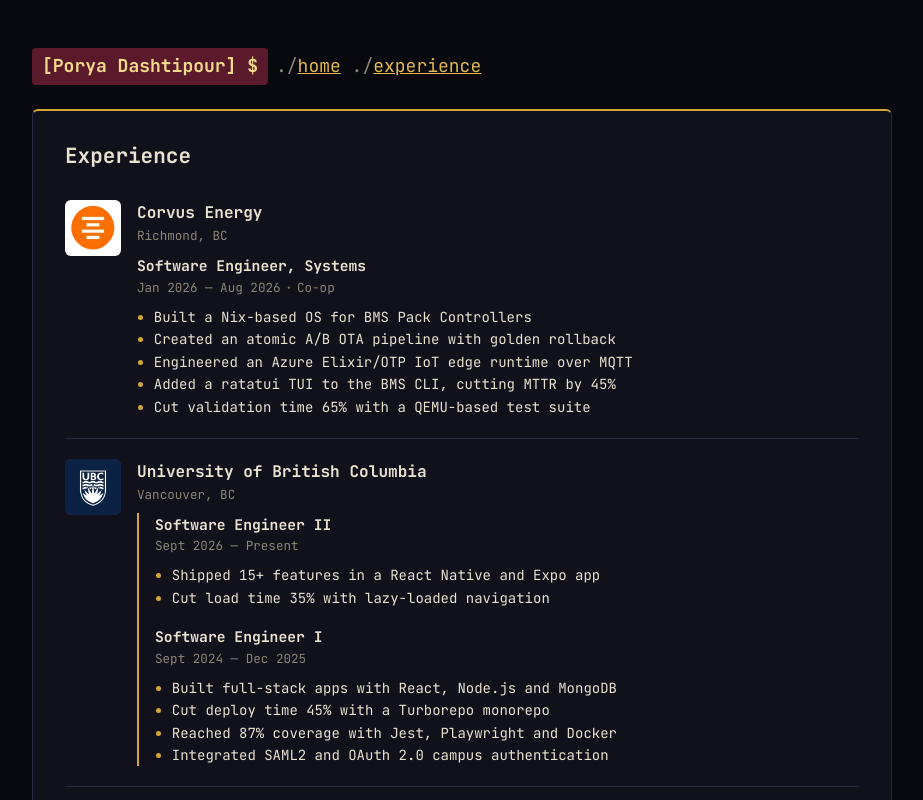
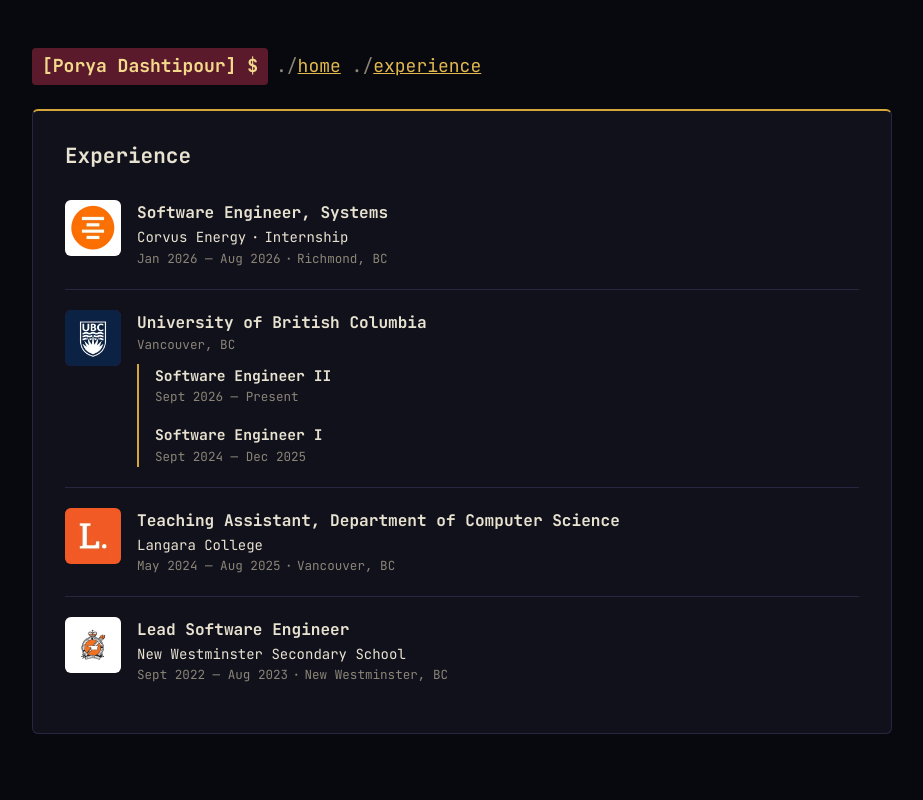
Before and after one commit to p0ryae/website, a SvelteKit app: page /experience in a window 1280 px wide. Shown: the top 800 px of the page, without its empty margins (178-1101 px from the left). Built offline with nearby package versions, Linux system fonts and the light colour scheme.

Commit message:
feat: remove job bullet points, add nwss swe experience

```diff
--- a/src/routes/+page.svelte
+++ b/src/routes/+page.svelte
@@ -38,7 +38,7 @@
       { text: "Arch Linux", href: "https://archlinux.org/" },
       { text: " veteran, current " },
       { text: "NixOS", href: "https://nixos.org/" },
-      { text: " limitless configurator" },
+      { text: " configurator" },
     ],
     [
       { text: "Casual free-thinking " },
--- a/src/routes/experience/+page.svelte
+++ b/src/routes/experience/+page.svelte
@@ -28,15 +28,9 @@
       roles: [
         {
           title: "Software Engineer, Systems",
-          type: "Co-op",
+          type: "Internship",
           period: "Jan 2026 — Aug 2026",
-          bullets: [
-            "Built a Nix-based OS for BMS Pack Controllers",
-            "Created an atomic A/B OTA pipeline with golden rollback",
-            "Engineered an Azure Elixir/OTP IoT edge runtime over MQTT",
-            "Added a ratatui TUI to the BMS CLI, cutting MTTR by 45%",
-            "Cut validation time 65% with a QEMU-based test suite",
-          ],
+          bullets: [],
         },
       ],
     },
@@ -49,20 +43,12 @@
         {
           title: "Software Engineer II",
           period: "Sept 2026 — Present",
-          bullets: [
-            "Shipped 15+ features in a React Native and Expo app",
-            "Cut load time 35% with lazy-loaded navigation",
-          ],
+          bullets: [],
         },
         {
           title: "Software Engineer I",
           period: "Sept 2024 — Dec 2025",
-          bullets: [
-            "Built full-stack apps with React, Node.js and MongoDB",
-            "Cut deploy time 45% with a Turborepo monorepo",
-            "Reached 87% coverage with Jest, Playwright and Docker",
-            "Integrated SAML2 and OAuth 2.0 campus authentication",
-          ],
+          bullets: [],
         },
       ],
     },
@@ -75,10 +61,20 @@
         {
           title: "Teaching Assistant, Department of Computer Science",
           period: "May 2024 — Aug 2025",
-          bullets: [
-            "Assisted in teaching foundational course covering core Object-Oriented Programming (OOP) concepts using Java",
-            "Supported upper-level courses including CPSC 4800 and CPSC 4810 focused on data processing and analytics",
+          bullets: [],
+        },
       ],
+    },
+    {
+      org: "New Westminster Secondary School",
+      url: "https://liemcomputing.ca/",
+      logo: logo("nwss"),
+      location: "New Westminster, BC",
+      roles: [
+        {
+          title: "Lead Software Engineer",
+          period: "Sept 2022 — Aug 2023",
+          bullets: [],
         },
       ],
     },
@@ -99,6 +95,22 @@
   <title>Porya Dashtipour — Experience</title>
 </svelte:head>
 
+{#snippet bulletList(items: string[])}
+  {#if items?.length}
+    <ul class="bullets">
+      {#each items as b}<li>{b}</li>{/each}
+    </ul>
+  {/if}
+{/snippet}
+
+{#snippet orgName(job: Company)}
+  {#if job.url}
+    <a href={job.url} target="_blank" rel="noopener noreferrer">{job.org}</a>
+  {:else}
+    {job.org}
+  {/if}
+{/snippet}
+
 <h2>Experience</h2>
 
 {#each experience as job}
@@ -115,33 +127,34 @@
     </div>
 
     <div class="body">
-      <h3 class="org">
-        {#if job.url}
-          <a href={job.url} target="_blank" rel="noopener noreferrer"
-            >{job.org}</a
-          >
+      {#if job.roles.length === 1}
+        {@const r = job.roles[0]}
+        <h3 class="org">{r.title}</h3>
+        <div class="company">
+          {@render orgName(job)}{#if r.type}<span class="dot">·</span
+            >{r.type}{/if}
+        </div>
+        <div class="muted">
+          {r.period}{#if job.location}<span class="dot">·</span
+            >{job.location}{/if}
+        </div>
+        {@render bulletList(r.bullets)}
       {:else}
-          {job.org}
-        {/if}
-      </h3>
+        <h3 class="org">{@render orgName(job)}</h3>
         {#if job.location}<div class="muted">{job.location}</div>{/if}
 
-      <div class="roles" class:multi={job.roles.length > 1}>
+        <div class="roles multi">
           {#each job.roles as r}
             <div class="role-block">
               <h4 class="role">{r.title}</h4>
               <div class="muted">
                 {r.period}{#if r.type}<span class="dot">·</span>{r.type}{/if}
               </div>
-
-            {#if r.bullets?.length}
-              <ul class="bullets">
-                {#each r.bullets as b}<li>{b}</li>{/each}
-              </ul>
-            {/if}
+              {@render bulletList(r.bullets)}
             </div>
           {/each}
         </div>
+      {/if}
     </div>
   </article>
 {/each}
--- a/src/routes/experience/style.css
+++ b/src/routes/experience/style.css
@@ -68,6 +68,20 @@
   text-decoration: underline;
 }
 
+.company {
+  font-weight: 500;
+}
+
+.company a {
+  color: var(--text);
+  text-decoration: none;
+}
+
+.company a:hover {
+  color: var(--accent);
+  text-decoration: underline;
+}
+
 .muted {
   color: var(--muted);
   font-size: 0.9rem;
```
Also changed, not shown: src/lib/assets/logos/nwss.webp (added). Lines whose indentation alone changed are shown as unchanged.
